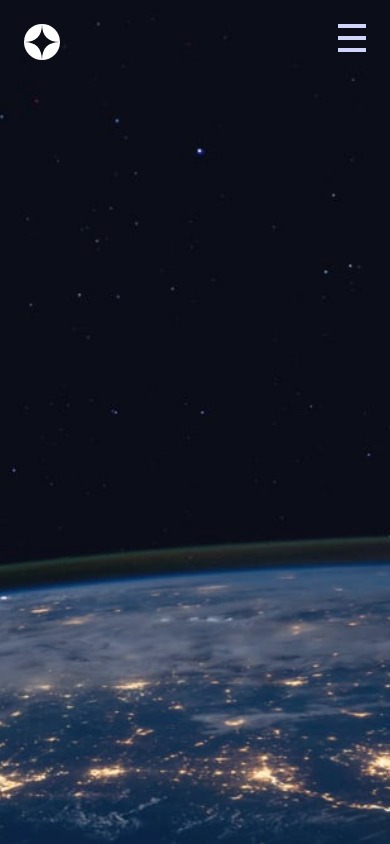
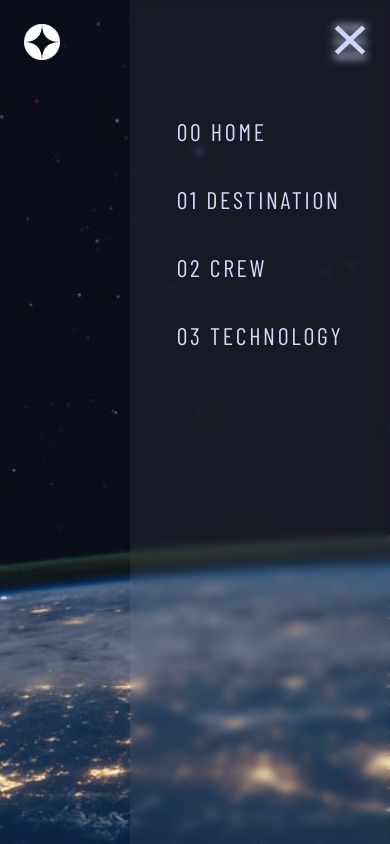
Before and after one commit to anywhereeanytime/space-travel-website, a React (Vite) app: page / in a window 390 px wide. Built offline with nearby package versions, Linux system fonts and the light colour scheme; a web font is replaced by a local one.

Commit message:
mobile menu layout

```diff
--- a/src/Header.jsx
+++ b/src/Header.jsx
@@ -10,61 +10,52 @@ const Header = () => {
   };
 
   return (
-    <header className="h-screen p-6">
-      <nav className="flex justify-between">
+    <header className="h-screen">
+      <nav className="flex justify-between items-center p-6">
         {/* Logo */}
         <div className="h-9 w-9">
           <img src={logo} alt="space tourism logo" />
         </div>
-        {/* Logo */}
+        {/* Button */}
+        <button className="block justify-self-end" onClick={toggleMenu}>
+          {!isMenuOpen && (
+            <img src={iconBurger} alt="menu icon" className="h-8 w-8" />
+          )}
+        </button>
+      </nav>
 
-        {/* Burger and Menu */}
-        <div className="grid grid-rows-[auto_1fr] grid-cols-2 h-screen absolute top-0 right-0 p-6">
-          <button
-            className="block col-start-2 col-end-3 justify-self-end mb-7"
-            onClick={toggleMenu}
-          >
-            {isMenuOpen ? (
-              <img
-                src={iconClose}
-                alt="close icon"
-                className="h-7 w-7 self-center "
-              />
-            ) : (
-              <img src={iconBurger} alt="menu icon" className="h-7 w-7" />
-            )}
-          </button>
-          <ul
-            className={`${
-              isMenuOpen
-                ? "col-span-2 bg-opacity-50 backdrop-blur-sm"
-                : "hidden"
-            }`}
-          >
+      <div className="flex flex-col items-center absolute h-screen top-0 right-0 w-2/3 bg-clrWhite/5 backdrop-blur-sm">
+        <img
+          src={iconClose}
+          alt="close icon"
+          className="h-8 w-8 self-end m-6"
+        />
+
+        <div className="h-screen flex self-center justify-center">
+          <ul className="flex flex-col gap-9 mt-9">
             <li>
-              <a className="font-sansCond uppercase tracking-letterSpacing2 text-clrLight">
+              <a className="font-sansCond uppercase tracking-letterSpacing2 text-clrLight  text-2xl">
                 <span className="text-clrLight">00 </span>Home
               </a>
             </li>
             <li>
-              <a className="font-sansCond uppercase tracking-letterSpacing2 text-clrLight">
+              <a className="font-sansCond uppercase tracking-letterSpacing2 text-clrLight  text-2xl">
                 <span className="text-clrLight">01 </span>Destination
               </a>
             </li>
             <li>
-              <a className="font-sansCond uppercase tracking-letterSpacing2 text-clrLight">
+              <a className="font-sansCond uppercase tracking-letterSpacing2 text-clrLight text-2xl">
                 <span className="text-clrLight">02 </span>Crew
               </a>
             </li>
             <li>
-              <a className="font-sansCond uppercase tracking-letterSpacing2 text-clrLight">
+              <a className="font-sansCond uppercase tracking-letterSpacing2 text-clrLight text-2xl">
                 <span className="text-clrLight">03 </span>Technology
               </a>
             </li>
           </ul>
         </div>
-      </nav>
-      {/* Navigation End */}
+      </div>
     </header>
   );
 };
--- a/tailwind.config.js
+++ b/tailwind.config.js
@@ -28,6 +28,9 @@ export default {
         letterSpacing2: "2.7px",
         letterSpacing3: "2.35px",
       },
+      backdropFilter: {
+        "blur-сustom": "blur(1.5rem)",
+      },
     },
   },
   plugins: [],
```
